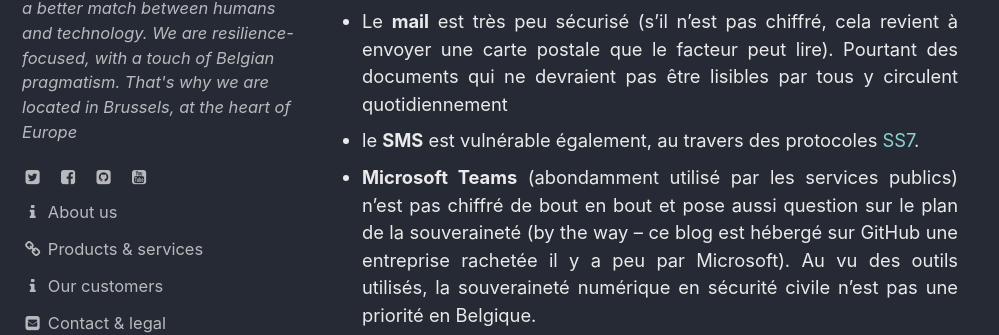
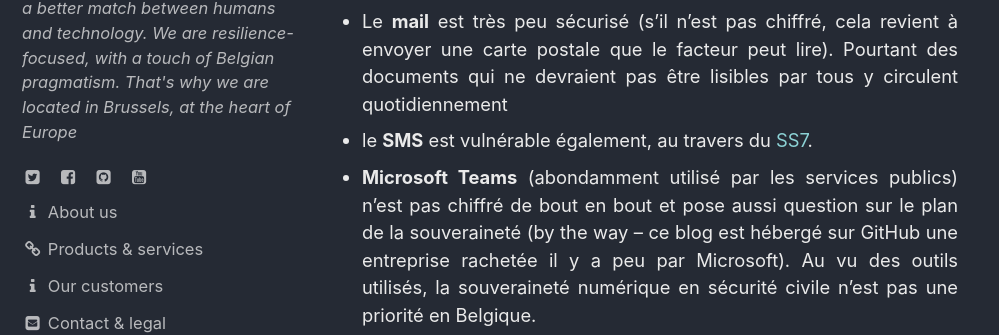
Before and after one commit to ccloquet/ccloquet.github.io, a Jekyll site: the page built from _posts/2021-01-12-signal_pour_la_securite_civile.md, in a window 1280 px wide and 900 px high, scrolled down 2765 px. Shown: the part 131-466 px from the top of the window, without its empty margins (0-999 px from the left). Built offline with Jekyll 4.4.1, drawn with Linux system fonts in a browser that asks for light colours; cached includes are drawn as plain includes.

Commit message:
Update 2021-01-12-signal_pour_la_securite_civile.md

```diff
--- a/_posts/2021-01-12-signal_pour_la_securite_civile.md
+++ b/_posts/2021-01-12-signal_pour_la_securite_civile.md
@@ -51,7 +51,7 @@ Question résilience à la **congestion du réseau** GSM : bien que Signal fonct
 Pour aborder quelques autres outils couramment utilisés :
 
   - Le **mail** est très peu sécurisé (s'il n'est pas chiffré, cela revient à envoyer une carte postale que le facteur peut lire). Pourtant des documents qui ne devraient pas être lisibles par tous y circulent quotidiennement
-  - le **SMS** est vulnérable également, au travers des protocoles [SS7](https://www.nextinpact.com/article/26416/104214-ss7-apres-interceptions-sms-securite-reseaux-mobiles-en-question).
+  - le **SMS** est vulnérable également, au travers du [SS7](https://www.nextinpact.com/article/26416/104214-ss7-apres-interceptions-sms-securite-reseaux-mobiles-en-question).
   - **Microsoft Teams** (abondamment utilisé par les services publics) n'est pas chiffré de bout en bout et pose aussi question sur le plan de la souveraineté (by the way -- ce blog est hébergé sur GitHub une entreprise rachetée il y a peu par Microsoft). Au vu des outils utilisés, la souveraineté numérique en sécurité civile n'est pas  une priorité en Belgique.
 - Sauf exception, les applications web métier ne sont pas résilientes aux congestions de réseau.
 
```
